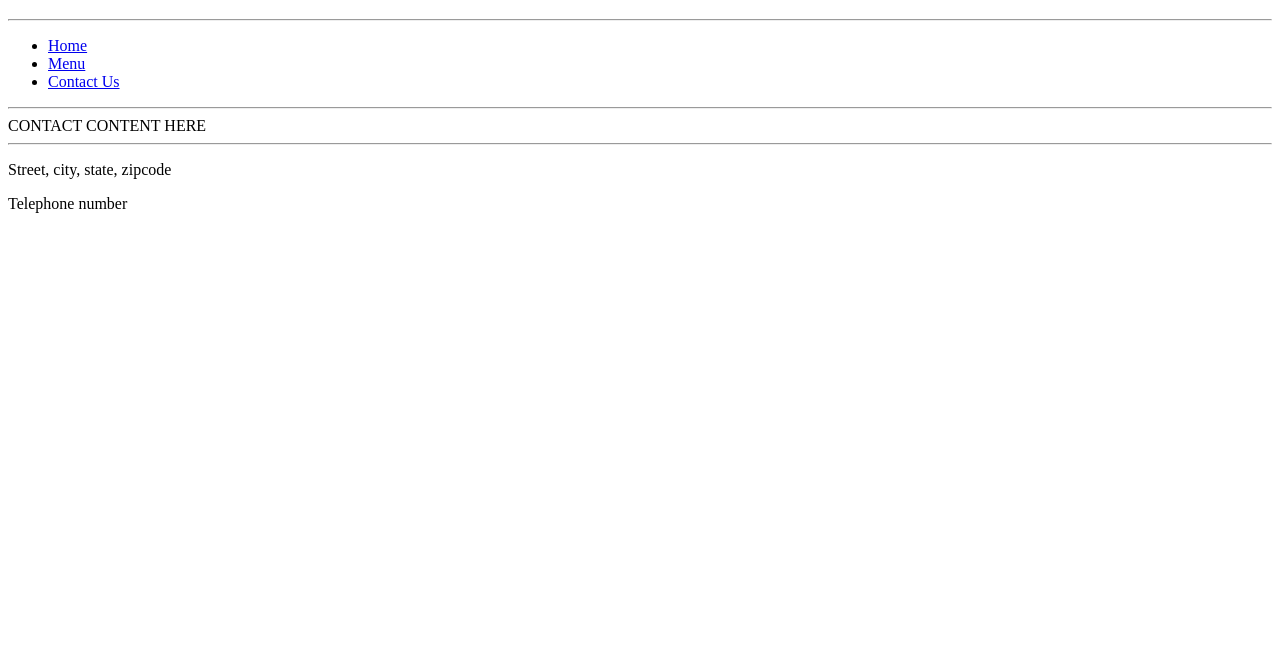
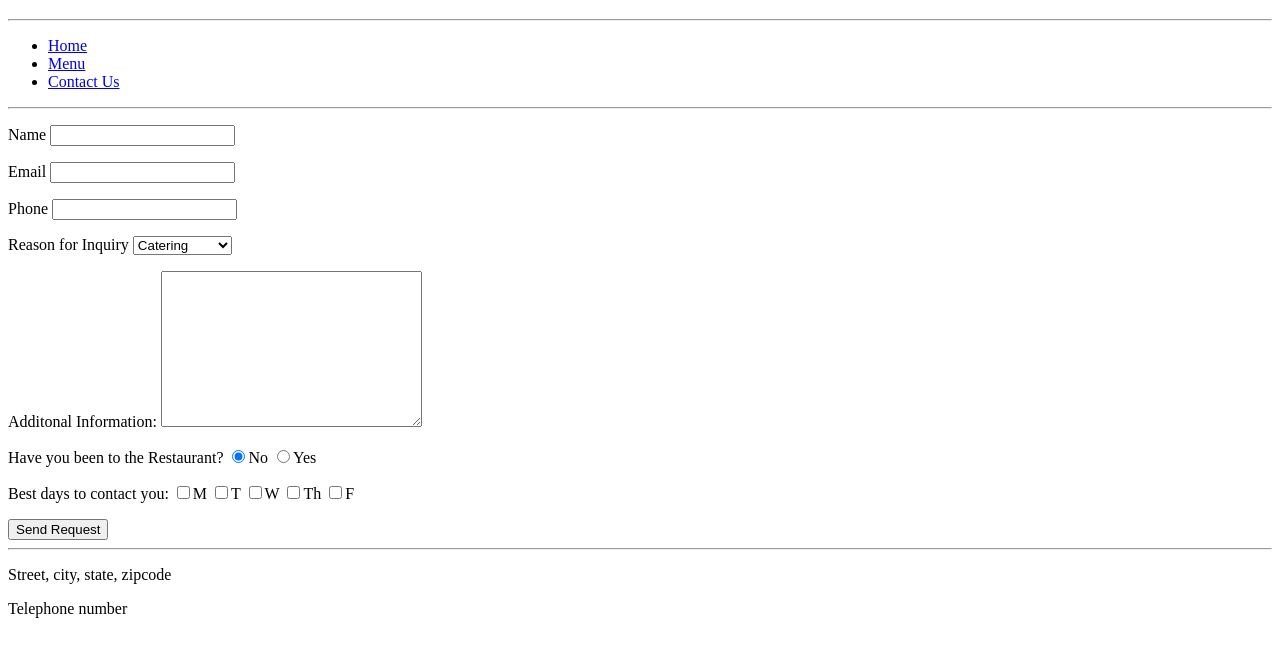
Before and after one commit to emmastout01/RestaurantSite-2, a plain HTML site: page contact_us.html in a window 1280 px wide. Shown: the part 61-718 px from the top of the page. Drawn offline with Linux system fonts and the light colour scheme.

Commit message:
added contact us form

```diff
--- a/contact_us.html
+++ b/contact_us.html
@@ -13,14 +13,49 @@
     <hr />
     <div>
         <ul>
-            <li><a href="index.html">Home</a></li>
-            <li><a href="menu.html">Menu</a></li>
-            <li><a href="contact_us.html">Contact Us</a></li>
+            <li>
+                <a href="index.html">Home</a>
+            </li>
+            <li>
+                <a href="menu.html">Menu</a>
+            </li>
+            <li>
+                <a href="contact_us.html">Contact Us</a>
+            </li>
         </ul>
     </div>
     <hr />
 
-    CONTACT CONTENT HERE
+    <form action="#">
+        <p>Name
+            <input type="text"> </p>
+        <p> Email
+            <input type="text"> </p>
+        <p> Phone
+            <input type="text"> </p>
+        <p> Reason for Inquiry
+            <select name="reason for inquiry">
+                <option value="Catering">Catering</option>
+                <option value="Private Party">Private Party</option>
+                <option value="Feedback">Feedback</option>
+                <option value="Other">Other</option>
+            </select>
+        </p>
+        <p>Additonal Information:
+           <span><textarea name="Additional Information" cols="30" rows="10"></textarea> </span>
+        </p>
+        <p>Have you been to the Restaurant?   <input type="radio" name="answer" value="No" checked/>No
+            <input type="radio" name="answer" value="Yes"/>Yes</p>
+        <p>Best days to contact you:
+                <input type="checkbox" name="ContactDay" value="M" />M
+                <input type="checkbox" name="ContactDay" value="T" />T
+                <input type="checkbox" name="ContactDay" value="W" />W
+                <input type="checkbox" name="ContactDay" value="Th" />Th
+                <input type="checkbox" name="ContactDay" value="F" />F
+        </p>
+        <input type="submit" value="Send Request"/>
+
+    </form>
 
     <hr />
     <footer>
```
